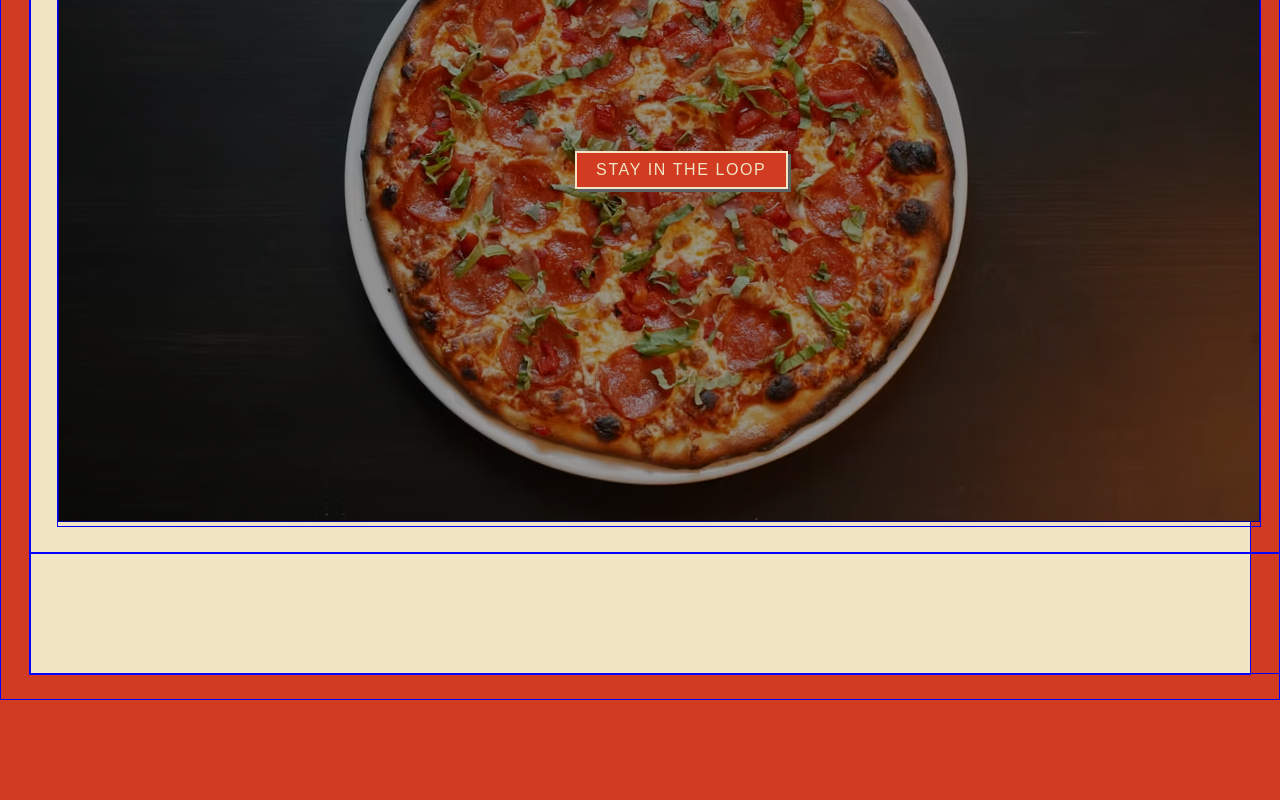
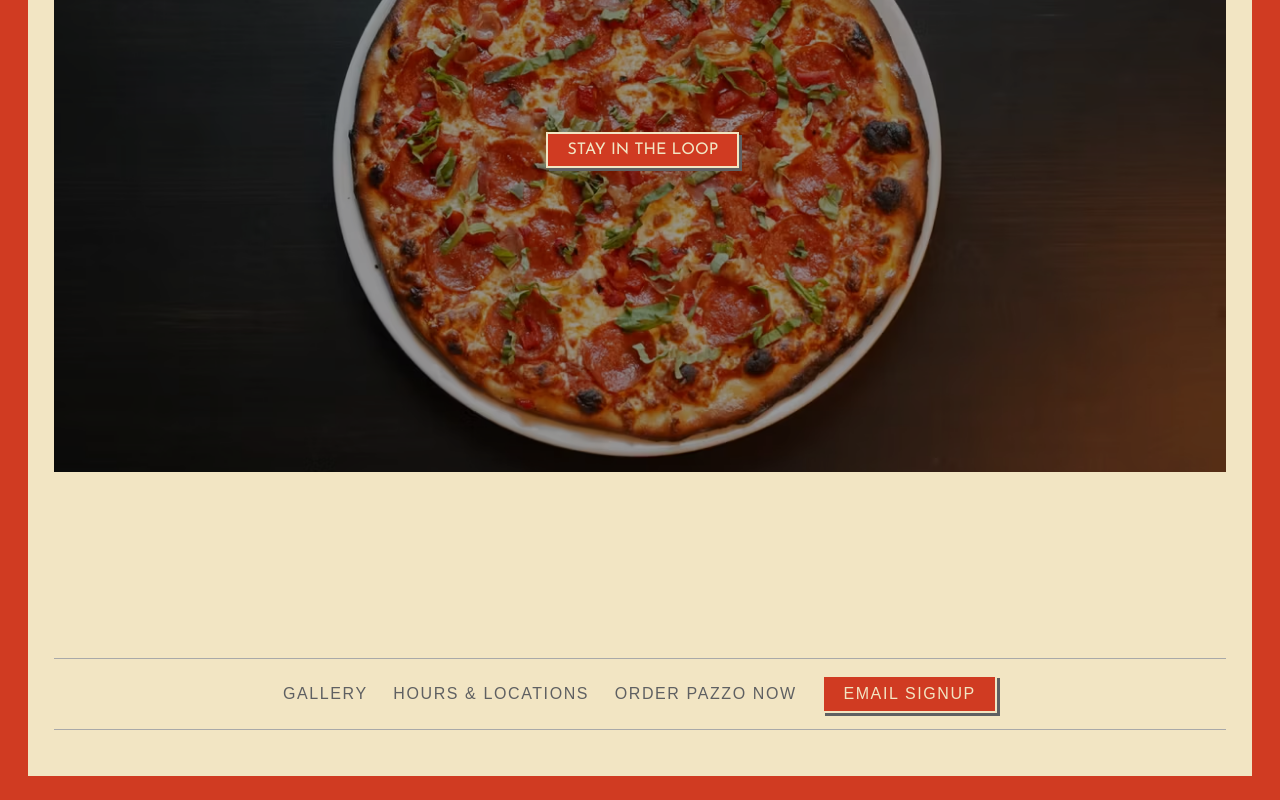
Before and after one commit to skothar3/restaurant-page, a website built with webpack: page src/template.html in a window 1280 px wide. Shown: the part 320-1120 px from the top of the page. Before the commit the page ends 1020 px from the top, so only its background shows below. Built offline with nearby package versions, Linux system fonts and the light colour scheme; a web font is replaced by a local one.

Commit message:
Fix slider image sizing issues via css; remove old img element from template.html; add footer element to site

```diff
--- a/src/style.css
+++ b/src/style.css
@@ -3,7 +3,7 @@
 
 * {
   box-sizing: border-box;
-  border: 0.5px solid blue;
+  /* border: 0.5px solid blue; */
 }
 
 :root {
@@ -25,6 +25,11 @@ body {
   color: var(--font-color);
 }
 
+button {
+  all: unset;
+  transition: border-bottom 500ms;
+}
+
 button.special {
   background-color: var(--background-color);
   color: var(--foreground-color);
@@ -36,6 +41,23 @@ button.special {
 button.special:hover {
   cursor: pointer;
   background-color: var(--font-color);
+}
+
+button:not(.special):hover {
+  cursor: pointer;
+  color: var(--background-color);
+  border-bottom: 3px dotted var(--background-color);
+}
+
+nav {
+  font-family: Balthazar, sans-serif;
+  font-weight: 400;
+  font-size: 1.0rem;
+  letter-spacing: 0.1rem;
+  margin-top: auto;
+  display: inline-flex;
+  justify-content: center;
+  gap: 2vw;
 }
 
 /* HEADER {{{ */
@@ -55,34 +77,6 @@ header div.address {
   width: 100%;
 }
 
-header nav {
-  font-family: Balthazar, sans-serif;
-  font-weight: 400;
-  font-size: 1.0rem;
-  letter-spacing: 0.1rem;
-  margin-top: auto;
-  display: inline-flex;
-  gap: 2vw;
-}
-
-header nav button {
-  all: unset;
-  transition: border-bottom 500ms;
-}
-
-header nav button.order {
-
-}
-
-header nav button:not(.order):hover {
-  cursor: pointer;
-  color: var(--background-color);
-  border-bottom: 3px dotted var(--background-color);
-}
-
-header nav button.order:hover {
-}
-
 /* }}} */
 
 /* MAIN {{{ */
@@ -93,25 +87,34 @@ main {
 
 main div.slider {
   position: relative;
+  height: 80%;
 }
 
 main div.slider img {
+  display: block;
   filter: brightness(60%);
   object-fit: cover;
-  /* object-position: right; */
-  /* width: 100px; */
-  height: 50%;
-  /* width: 100%; */
+  height: 100%;
+  width: 100%;
 }
 
 main div.slider button {
-  font-family: Balthazar, sans-serif;
-  font-weight: 300;
-  font-size: 1.0rem;
-  letter-spacing: 0.1rem;
   position: absolute;
   top: 45%;
-  left: 43%;
+  left: 42%;
 }
 
 /* }}} */
+
+/* FOOTER {{{ */
+footer {
+  padding: 2vh 2vw;
+}
+
+footer nav {
+  border-top: 1px solid darkgrey;
+  border-bottom: 1px solid darkgrey;
+  padding: 2vh 0;
+  width: 100%;
+}
+/* }}} */
--- a/src/template.html
+++ b/src/template.html
@@ -17,15 +17,21 @@
         <button>ABOUT</button>
         <button>CATERING</button>
         <button>GIFT CARDS!</button>
-        <button class="special">ORDER ONLINE</button>
+        <button class="special order">ORDER ONLINE</button>
       </nav>
     </header>
-    <main>
+    <main id="content">
       <div class="slider">
-        <!-- <img class="slider" src="./corleone.jpg" alt="Corleone pizza"> -->
-        <button class="special">STAY IN THE LOOP</button>
+	<button class="special">STAY IN THE LOOP</button>
       </div>
     </main>
-    <footer></footer>
+    <footer>
+      <nav>
+        <button>GALLERY</button>
+        <button>HOURS & LOCATIONS</button>
+        <button>ORDER PAZZO NOW</button>
+	<button class="special">EMAIL SIGNUP</button>
+      </nav>
+    </footer>
   </body>
 </html>
```
Also changed, not shown: src/index.js (line endings or trailing spaces).
